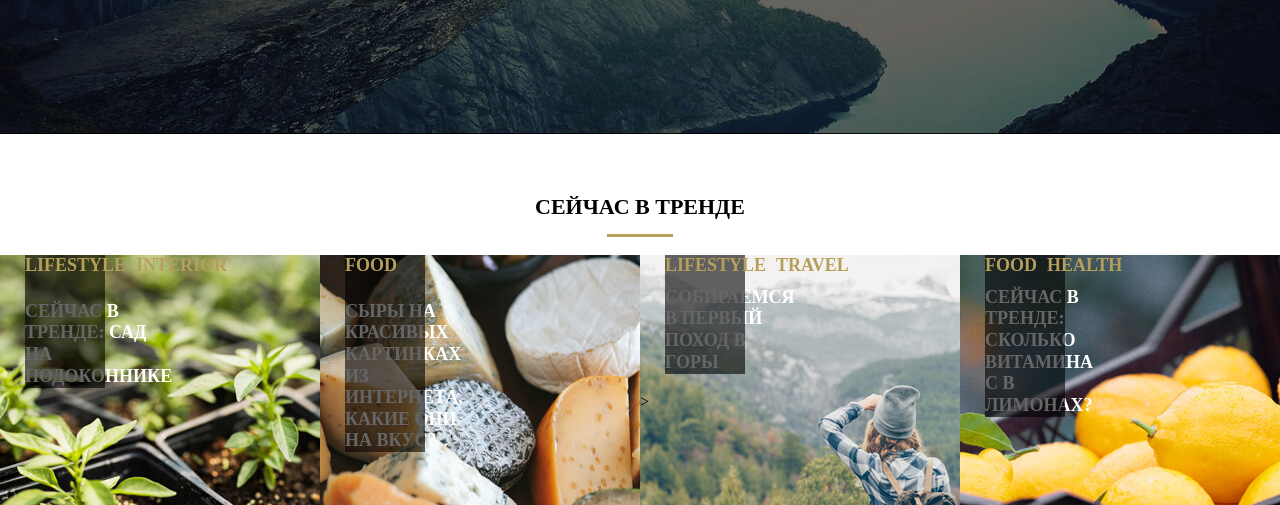
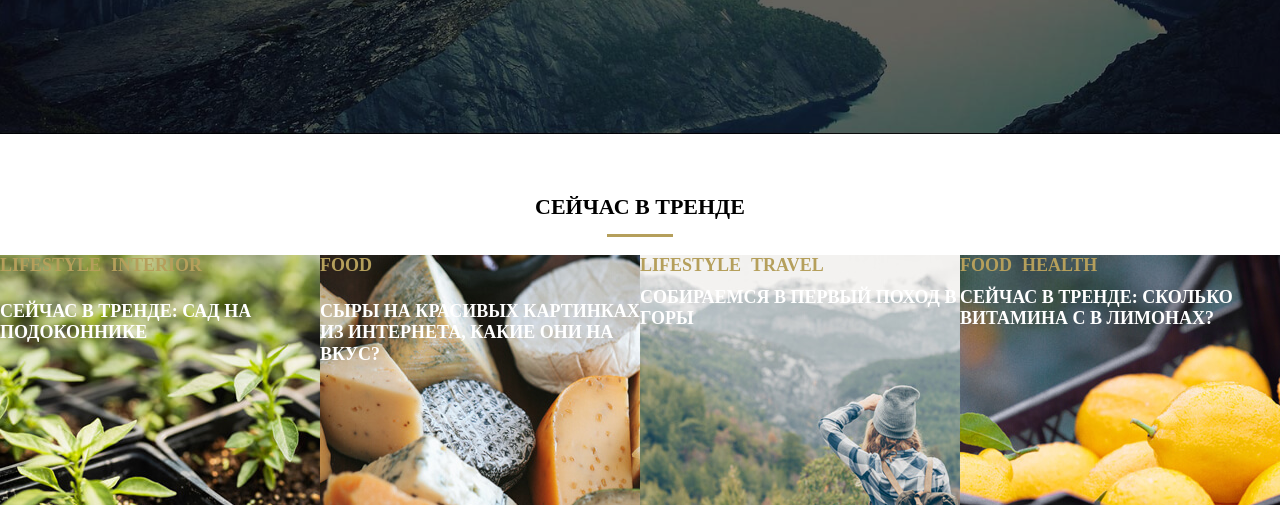
Before and after one commit to Olga800/diplom-adaptivnay, a plain HTML site: page index.html in a window 1280 px wide. Shown: the part 295-800 px from the top of the page. Drawn offline with Linux system fonts and the light colour scheme; a web font is replaced by a local one.

Commit message:
Add files via upload

```diff
--- a/index.html
+++ b/index.html
@@ -50,8 +50,7 @@
 </div>
 <div class="shopp-container">
   <div class="shopp-card-one">
-    <section>
-      <div class="shopp-card">
+    <section class="green" class="shopp-card">
       <header class="header-post">
         <ul class="post-item-tags">
           <li class="item-tags"><a href="#0" class="item-tags-link">Lifestyle</a></li>
@@ -62,37 +61,32 @@
         <h2 class="shopp-link"><a href="#0" class="shopp-card-title">Сейчас в тренде: сад на подоконнике</a>
         </h2>
       </p>
-      </div>
     </section>
   </div>
   <div class="shopp-card-two">
-    <section>
-      <div class="shopp-card">
+   <section class="green"class="shopp-card">
     <header class="header-post">
       <ul class="post-item-tags">
         <li class="item-tags"><a href="#0" class="item-tags-link">Food</a></li>
       </ul>
     </header>
     <p><h2 class="shopp-link"><a href="#0" class="shopp-card-title">Сыры на красивых картинках из интернета, какие они на вкус?</a></h2></p>
-      </div>
   </section>
 </div>
 <div class="shopp-card-three">
-    <section>
-      <div class="shopp-card">
+  <section class="green" class="shopp-card">
    <header class="header-post">
     <ul class="post-item-tags">
       <li class="item-tags"><a href="#0" class="item-tags-link">Lifestyle</a></li>
       <li class="item-tags"><a href="#0" class="item-tags-link">Travel</a></li>
     </ul>
   </header>
-      <h2 class="shopp-link"><a href="#0" class="shopp-card-title">Собираемся в первый поход в горы</a></h2>
-    </div>>
+  <h2 class="shopp-link"><a href="#0" class="shopp-card-title">Собираемся в первый поход в горы</a>
+  </h2>
 </section>
 </div>
 <div class="shopp-card-four">
-  <section>
-    <div class="shopp-card">
+ <section class="green" class="shopp-card">
   <header class="header-post">
     <ul class="post-item-tags">
       <li class="item-tags"><a href="#0" class="item-tags-link">Food</a></li>
@@ -100,10 +94,8 @@
     </ul>
   </header>
   <h2 class="shopp-link"><a href="#0" class="shopp-card-title">Сейчас в тренде: сколько витамина С в лимонах?</a></h2>
-    </div>
 </section>
 </div>
-
 </div>
 <div class="first-page-aside">
   <div class="first-page">
@@ -395,7 +387,6 @@
 <div class="container_shop">
   <h2 class="shop-title">Наши изделия</h2>
   <div class="shop-container">
-    <article>
     <div class="shop-card-five">
       <div class="shop-card-container">
         <h3 class="shop-card-title">Подушки на диван</h3>
@@ -413,7 +404,8 @@
           </div>
           <button class="button shop-button" type="button">В магазин</button>
         </div>
-        </div></div>
+      </div>
+    </div>
   </article>
   <article>
     <div class="shop-card-six">
@@ -441,7 +433,6 @@
           <div class="shop-card-order">
             <div class="price">
               <div class="price-box">
-                  </div>
                 <div class="old-price">500 </div>
                 <div class="old-price price-mark">₽</div>
               </div>
@@ -453,7 +444,9 @@
             <button class="button-shop-button" type="button">В магазин</button>
           </div>
         </div>
+      </div>
     </article>
+  </div>
 </div>
 </div>
 </main>
```
Also changed, not shown: style.css (+8 -9 lines). Lines whose indentation alone changed are shown as unchanged.
